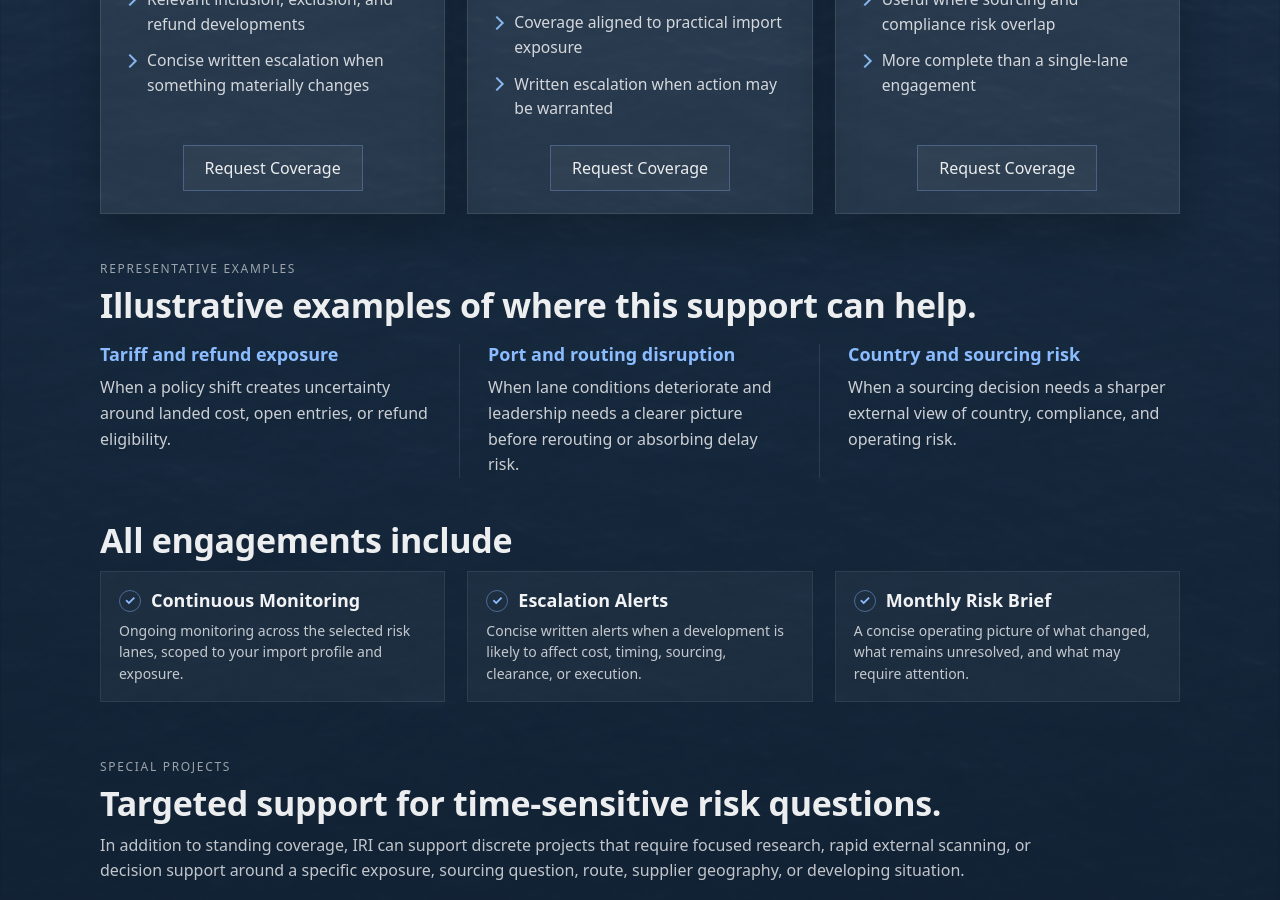
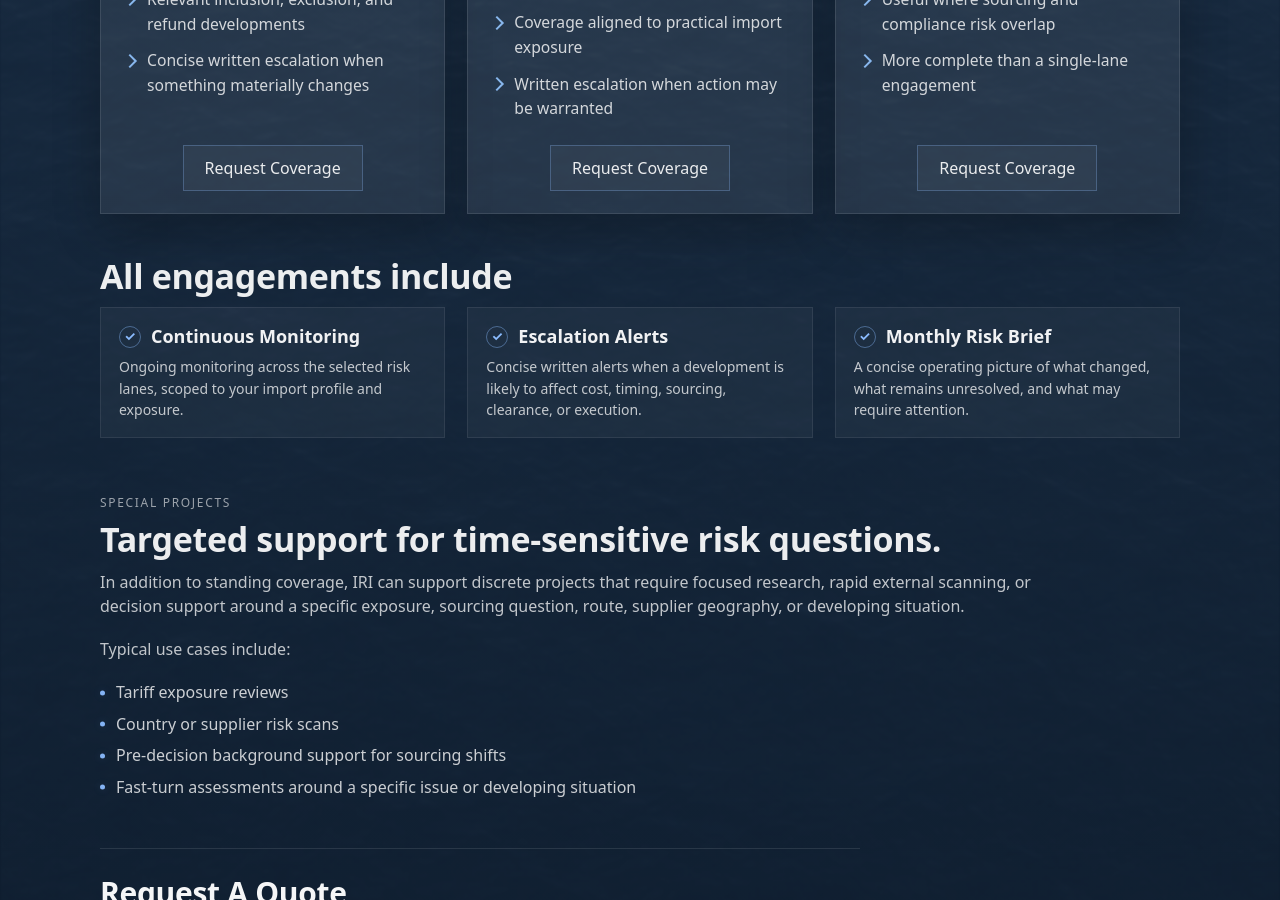
Before and after one commit to importrisk/import-risk-intelligence-site, a Jekyll site: the page built from pricing.html, in a window 1280 px wide and 900 px high, scrolled down 1267 px. Built offline with Jekyll 4.4.1, drawn with Linux system fonts in a browser that asks for light colours.

Commit message:
Update pricing.html

```diff
--- a/pricing.html
+++ b/pricing.html
@@ -156,34 +156,6 @@ description: Pricing and scope options for Import Risk Intelligence.
   </div>
 </section>
 
-<section class="pricing-use-cases" aria-label="Representative examples">
-  <p class="pricing-kicker">Representative examples</p>
-  <h2 class="section-title pricing-section-title">Illustrative examples of where this support can help.</h2>
-
-  <div class="pricing-use-cases-grid">
-    <div class="pricing-use-case">
-      <h3 class="pricing-use-case-title">Tariff and refund exposure</h3>
-      <p class="pricing-use-case-text">
-        When a policy shift creates uncertainty around landed cost, open entries, or refund eligibility.
-      </p>
-    </div>
-
-    <div class="pricing-use-case">
-      <h3 class="pricing-use-case-title">Port and routing disruption</h3>
-      <p class="pricing-use-case-text">
-        When lane conditions deteriorate and leadership needs a clearer picture before rerouting or absorbing delay risk.
-      </p>
-    </div>
-
-    <div class="pricing-use-case">
-      <h3 class="pricing-use-case-title">Country and sourcing risk</h3>
-      <p class="pricing-use-case-text">
-        When a sourcing decision needs a sharper external view of country, compliance, and operating risk.
-      </p>
-    </div>
-  </div>
-</section>
-
      <section class="pricing-includes">
   <h2 class="section-title pricing-section-title">All engagements include</h2>
 
```
